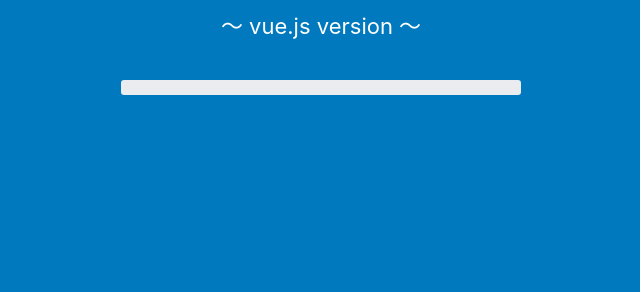
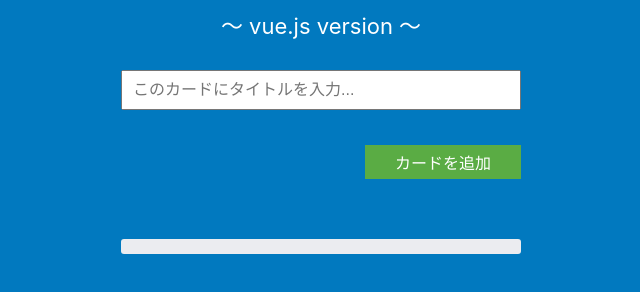
Before and after one commit to centerRyo/Todo_Vue, a Vue app: page index.html in a window 1280 px wide. Shown: the part 160-452 px from the top of the page, without its empty margins (319-959 px from the left). Built offline with nearby package versions, Linux system fonts and the light colour scheme.

Commit message:
todoを追加する記述の追加

```diff
--- a/index.html
+++ b/index.html
@@ -5,6 +5,7 @@
   <meta name="viewport" content="width=device-width, initial-scale=1.0">
   <title>Trello風Todoアプリ</title>
   <link rel="stylesheet" href="dist/css/app.css">
+  <script src="https://kit.fontawesome.com/931c61dabd.js" crossorigin="anonymous"></script>
 </head>
 <body>
   <div class="main">
@@ -12,6 +13,14 @@
     <p class="subTitle">〜 vue.js version 〜</p>
 
     <div id="app">
+      <div class="form">
+        <div class="inputArea">
+          <input class="inputText" type="text" ref="text" @keypress.enter="addTask" placeholder="このカードにタイトルを入力...">
+          <span class="error">入力してください</span>
+        </div>
+        <button class="btn" @click="addTask">カードを追加</button>
+      </div>
+
       <div class="todoArea">
         <ul class="list">
           <li class="list__item" v-for="item in todos" :key="item.id">
```
